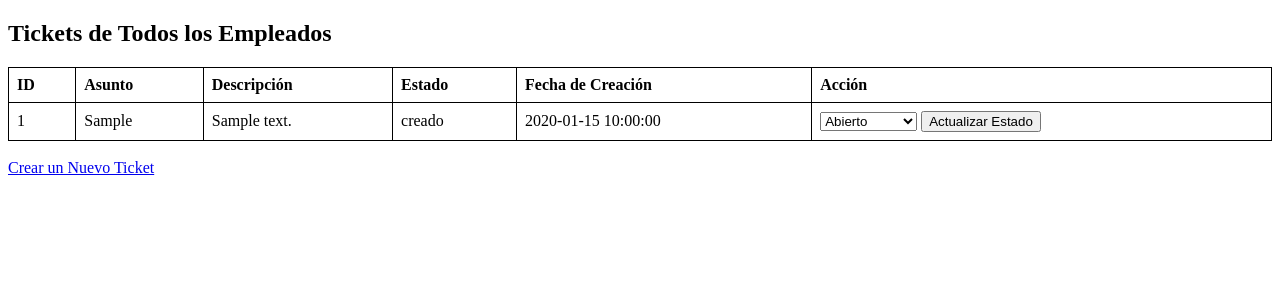
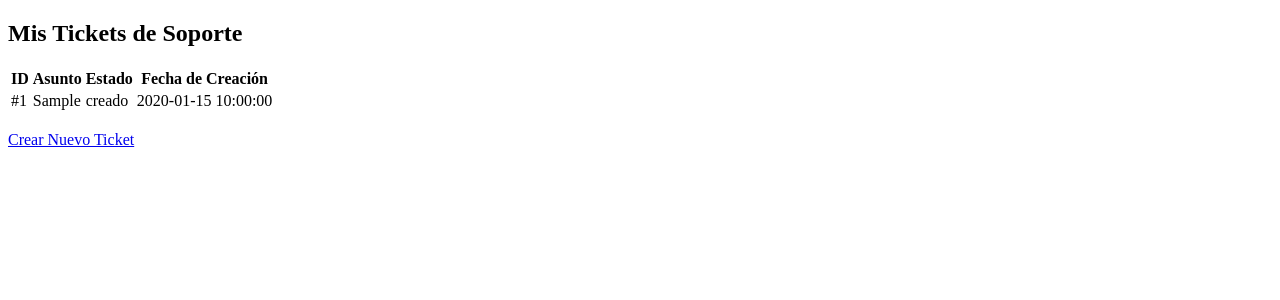
Before and after one commit to Impasse-AJ/Proyecto_Dani, a PHP site: page /mis_tickets.php in a window 1280 px wide. Shown: the top 300 px of the page. Run offline with PHP 8.4, Linux system fonts and the light colour scheme; a user stored in the database is signed in; tables that the repository leaves empty hold one stand-in row (values such as "Sample post").

Commit message:
instVendor

```diff
--- a/mis_tickets.php
+++ b/mis_tickets.php
@@ -3,55 +3,14 @@ include 'conexion.php';
 require 'sesiones.php';
 comprobar_sesion();
 
-$is_tecnico = $_SESSION['tipo'] === 'tecnico';
+// Obtener el ID del usuario en sesión
+$usuario_id = $_SESSION['user_id'];
 
-$tickets = [];
-
-
-if ($is_tecnico) {
-    $sql = "SELECT * FROM tickets ORDER BY fecha_creacion DESC";
-    $stmt = $pdo->query($sql);
-} else {
-    $usuario_id = $_SESSION['user_id'];
-    $sql = "SELECT * FROM tickets WHERE usuario_id = '$usuario_id' ORDER BY fecha_creacion DESC";
-    $stmt = $pdo->query($sql);
-}
-
-// array con todos los tickets
-$tickets = $stmt->fetchAll(PDO::FETCH_ASSOC);
-
-
-if ($_SERVER["REQUEST_METHOD"] == "POST" && $is_tecnico) {
-    // actualizar el estado del ticket
-    if (isset($_POST['ticket_id']) && isset($_POST['estado'])) {
-        $ticket_id = $_POST['ticket_id'];
-        $nuevo_estado = $_POST['estado'];
-
-        if ($nuevo_estado === 'cerrado') {
-            // eliminar el ticket si se cierra
-            $sql_eliminar = "DELETE FROM tickets WHERE id = $ticket_id";
-            $stmt_delete = $pdo->query($sql_eliminar);
-        } else {
-
-            $sql_actualizar = "UPDATE tickets SET estado = '$nuevo_estado' WHERE id = $ticket_id";
-
-            if ($pdo->query($sql_actualizar)) {
-            } else {
-                echo "<p style='color: red;'>Error al actualizar el ticket. Por favor, inténtalo de nuevo.</p>";
-            }
-        }
-    }
-}
-
-// consultar los tickets después de cualquier actualización
-if ($is_tecnico) {
-    $stmt = $pdo->query("SELECT * FROM tickets ORDER BY fecha_creacion DESC");
-} else {
-    $usuario_id = $_SESSION['user_id'];
-    $stmt = $pdo->query("SELECT * FROM tickets WHERE usuario_id = '$usuario_id' ORDER BY fecha_creacion DESC");
-}
-
-$tickets = $stmt->fetchAll(PDO::FETCH_ASSOC);
+// Consulta para obtener solo los tickets del usuario en sesión, en orden descendente
+$sql = "SELECT id, asunto, estado, fecha_creacion FROM tickets WHERE usuario_id = :usuario_id ORDER BY fecha_creacion ASC";
+$stmt = $pdo->prepare($sql);
+$stmt->execute(['usuario_id' => $usuario_id]);
+$tickets = $stmt->fetchAll();
 ?>
 
 <!DOCTYPE html>
@@ -59,67 +18,32 @@ $tickets = $stmt->fetchAll(PDO::FETCH_ASSOC);
 <head>
     <meta charset="UTF-8">
     <title>Mis Tickets</title>
-    <style>
-        table {
-            width: 100%;
-            border-collapse: collapse;
-        }
-        table, th, td {
-            border: 1px solid black;
-        }
-        th, td {
-            padding: 8px;
-            text-align: left;
-        }
-    </style>
 </head>
 <body>
-    <h2><?php echo $is_tecnico ? "Tickets de Todos los Empleados" : "Mis Tickets"; ?></h2>
+    <h2>Mis Tickets de Soporte</h2>
 
     <?php if (empty($tickets)) { ?>
-        <p>No hay tickets creados.</p>
+        <p>No tienes tickets creados.</p>
     <?php } else { ?>
         <table>
-            <thead>
             <tr>
                 <th>ID</th>
                 <th>Asunto</th>
-                    <th>Descripción</th>
                 <th>Estado</th>
                 <th>Fecha de Creación</th>
-                    <?php if ($is_tecnico) { ?>
-                        <th>Acción</th>
-                    <?php } ?>
             </tr>
-            </thead>
-            <tbody>
             <?php foreach ($tickets as $ticket) { ?>
                 <tr>
-                        <td><?php echo $ticket['id']; ?></td>
-                        <td><?php echo $ticket['asunto']; ?></td>
-                        <td><?php echo $ticket['descripcion']; ?></td>
+                    <td><?php echo "#".$ticket['id']; ?></td>
+                    <td><?php echo htmlspecialchars($ticket['asunto']); ?></td>
                     <td><?php echo $ticket['estado']; ?></td>
                     <td><?php echo $ticket['fecha_creacion']; ?></td>
-                        <?php if ($is_tecnico) { ?>
-                            <td>
-                                <form method="POST" action="">
-                                    <input type="hidden" name="ticket_id" value="<?php echo$ticket['id']; ?>">
-                                    <select name="estado" required>
-                                        <option value="abierto" <?php if ($ticket['estado'] == 'abierto') echo 'selected'; ?>>Abierto</option>
-                                        <option value="en proceso" <?php if ($ticket['estado'] == 'en procreso') echo 'selected'; ?>>En Progreso</option>
-                                        <option value="cerrado" <?php if ($ticket['estado'] == 'cerrado') echo 'selected'; ?>>Cerrar</option>
-                                    </select>
-                                    <button type="submit">Actualizar Estado</button>
-                                </form>
-                            </td>
-                        <?php } ?>
                 </tr>
             <?php } ?>
-            </tbody>
         </table>
     <?php } ?>
 
     <br>
-    <a href="crear_ticket.php">Crear un Nuevo Ticket</a>
+    <a href="crear_ticket.php">Crear Nuevo Ticket</a> <!-- Enlace para crear un nuevo ticket -->
 </body>
 </html>
```
Also changed, not shown: composer.json (added, +17 -0 lines), 2 other files. Lines whose indentation alone changed are shown as unchanged.
